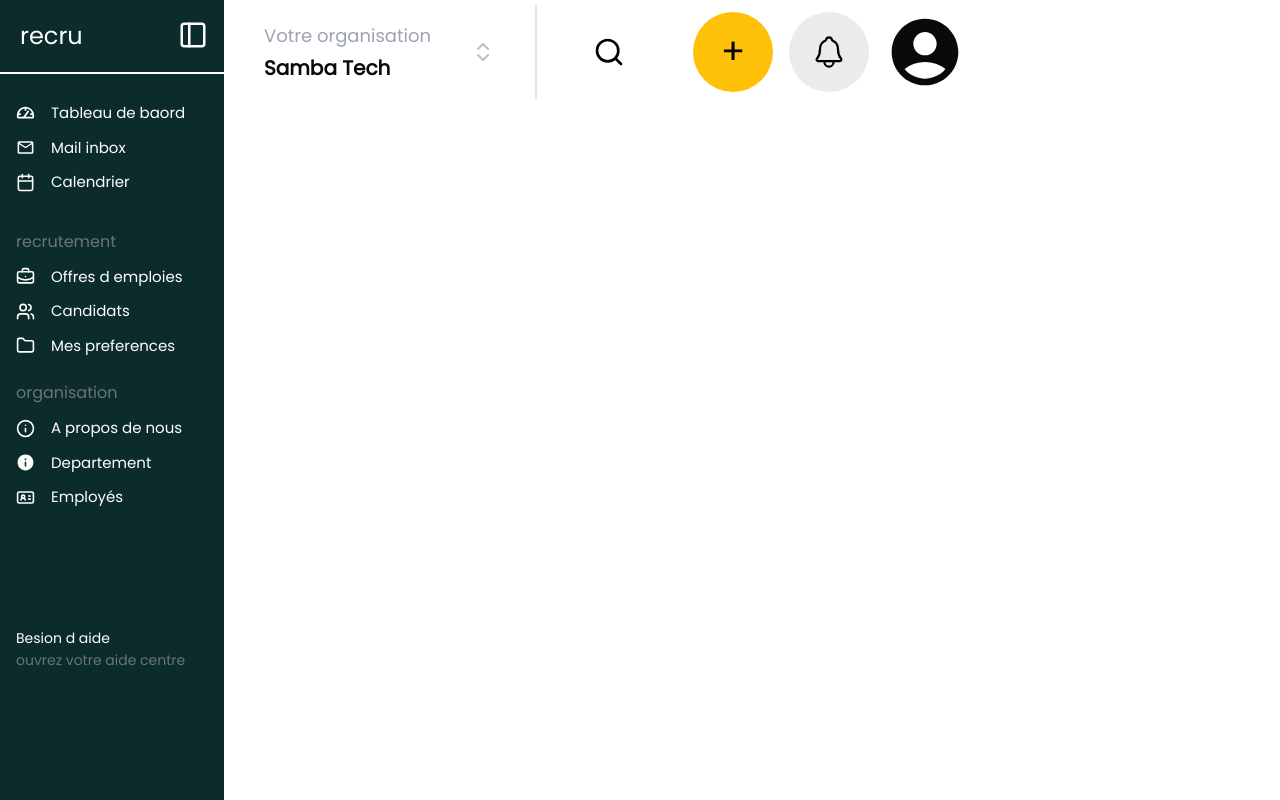
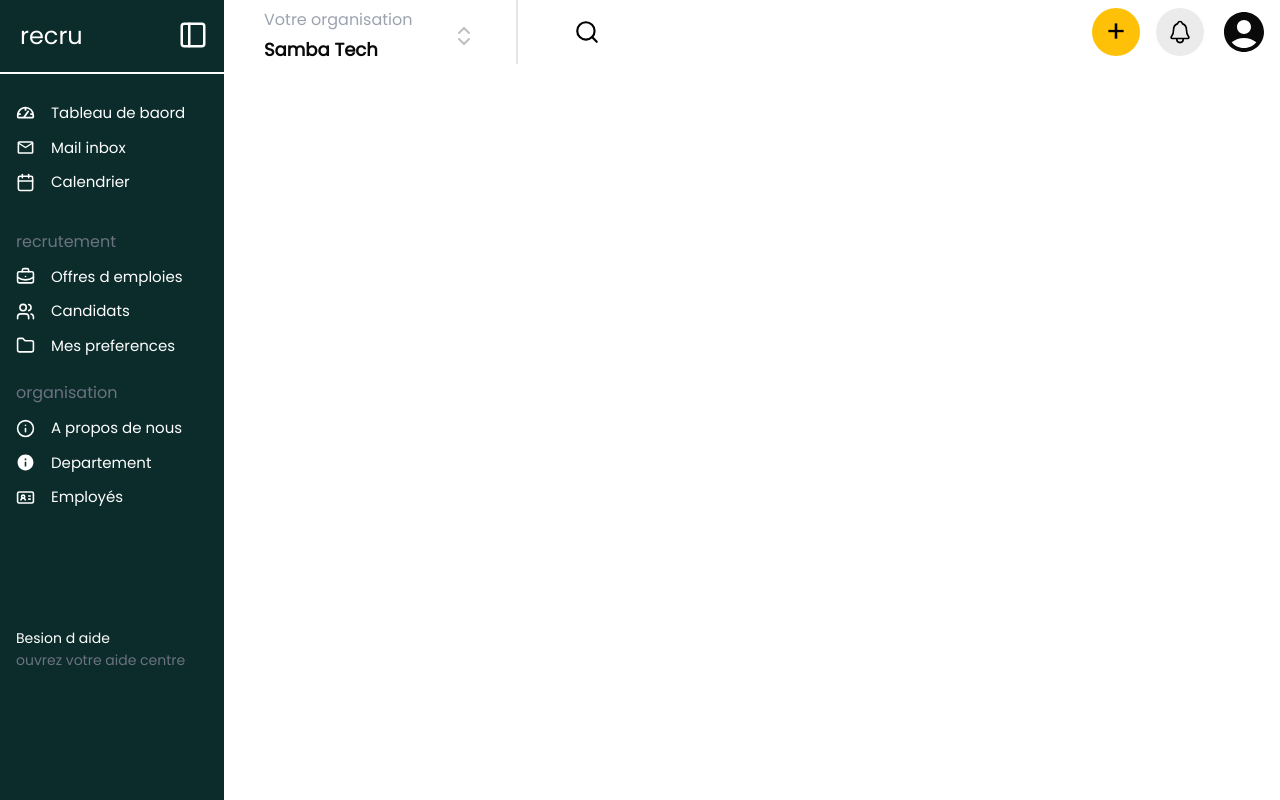
Before and after one commit to cruz-welandi/recruPay, a Next.js app: page / in a window 1280 px wide. Built offline with nearby package versions, Linux system fonts and the light colour scheme.

Commit message:
I am currently working on the NavBar Modal.

```diff
--- a/src/app/layout.tsx
+++ b/src/app/layout.tsx
@@ -30,7 +30,7 @@ export default function RootLayout({
 
         </div>
 
-        <div className="flex flex-col">
+        <div className="flex flex-col flex-auto ">
 
           <NavBar />
 
--- a/src/components/NavBar.tsx
+++ b/src/components/NavBar.tsx
@@ -8,16 +8,18 @@ import ProfilLink from './navbar/ProfilLink'
 export default function NavBar() {
   return (
 
-    <div className='flex items-center justify-between '>
+    <div className='flex items-center w-full justify-between py-'>
 
       <div className='flex items-center gap-10 px-10'>
         <SwitchCompanny />
 
-        <div className='border-r-2 h-24 '></div>
+        <div className='border-r-2 h-16'></div>
+
         <SwitchGlobal />
+
       </div>
 
-      <div className='flex gap-4 items-center p-3'>
+      <div className='flex gap-4 items-center mr-3'>
         <ButtonAdd />
         <NotificationButton />
         <ProfilLink />
--- a/src/components/navbar/ButtonAdd.tsx
+++ b/src/components/navbar/ButtonAdd.tsx
@@ -4,7 +4,7 @@ import React from 'react'
 export default function ButtonAdd() {
   return (
     <div>
-        <Button className='rounded-full h-20 w-20 bg-[#fec107] text-black text-4xl font-light text-center'>
+        <Button className='rounded-full h-12 w-12 bg-[#fec107] text-black text-3xl font-light text-center'>
           +
         </Button>
     </div>
--- a/src/components/navbar/NotificationButton.tsx
+++ b/src/components/navbar/NotificationButton.tsx
@@ -15,8 +15,8 @@ export default function NotificationButton() {
     return (
         <div className=''>
             <Sheet>
-                <SheetTrigger  className="bg-[#ebebeb] rounded-full h-20 w-20 items-center flex justify-center">
-                    <IoNotificationsOutline color='black' size={36} />
+                <SheetTrigger  className="bg-[#ebebeb] rounded-full h-12 w-12 items-center flex justify-center">
+                    <IoNotificationsOutline color='black' size={26} />
                 </SheetTrigger>
                 <SheetContent>
                     <SheetHeader>
--- a/src/components/navbar/ProfilLink.tsx
+++ b/src/components/navbar/ProfilLink.tsx
@@ -7,7 +7,7 @@ export default function ProfilLincolk() {
   return (
     <div className="">
       <Link href={"/"}>
-        <MdAccountCircle className='h-20 w-20' />
+        <MdAccountCircle className='h-12 w-12' />
       </Link>
     </div>
 
--- a/src/components/navbar/SwitchCompanny.tsx
+++ b/src/components/navbar/SwitchCompanny.tsx
@@ -17,14 +17,14 @@ export default function SwitchCompanny() {
     <div>
       <Dialog>
 
-        <DialogTrigger className='flex items-center gap-10'>
+        <DialogTrigger className='flex items-center gap-10 mt-2'>
           <div>
             <div>
-              <span className='text-gray-400 text-lg'>Votre organisation</span>
+              <span className='text-gray-400 text-md'>Votre organisation</span>
             </div>
 
             <div className='flex justify-start mt-1'>
-              <span className='text-xl font-black'>Samba Tech</span>
+              <span className='text-lg font-black'>Samba Tech</span>
             </div>
           </div>
 
--- a/src/components/navbar/SwitchGlobal.tsx
+++ b/src/components/navbar/SwitchGlobal.tsx
@@ -5,7 +5,7 @@ import { Button } from '../ui/button';
 export default function SwitchGlobal() {
   return (
     <Button className='bg-white'>
-      <FiSearch size={32} color='black'/>
+      <FiSearch size={26} color='black'/>
     </Button>
   )
 }
```
